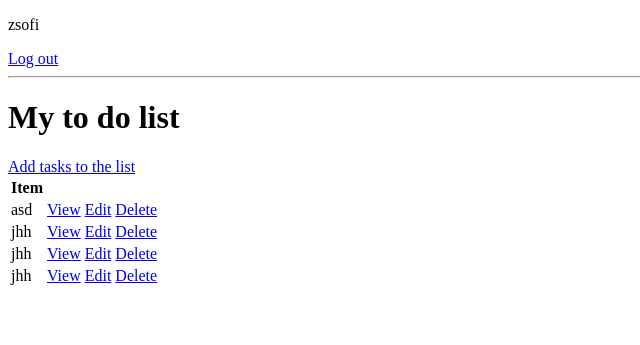
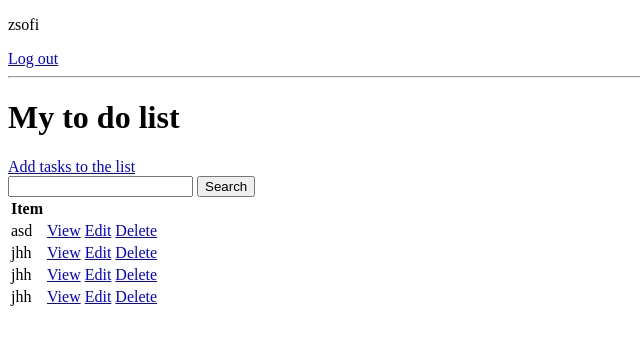
Before and after one commit to HiImZsofi/To-do-list, a Django app: page / in a window 1280 px wide. Shown: the top 345 px of the page, without its empty margins (0-640 px from the left). Run offline with Django 4.2, Linux system fonts and the light colour scheme; a user stored in the database is signed in; data comes from the database, SQL or seed files in the repository; both versions use the stored data as it was after the commit.

Commit message:
search bar

```diff
--- a/todo_list/base/templates/base/task_list.html
+++ b/todo_list/base/templates/base/task_list.html
@@ -21,6 +21,12 @@
 
     <h1>My to do list</h1>
     <a href="{% url 'task-create' %}">Add tasks to the list</a>
+
+    <form action="" method="GET">
+        <input type="text" name="search-area" value="{{search_input}}">
+        <input type="submit" value="Search">
+    </form>
+
     <table>
         <tr>
             <th>Item</th>
--- a/todo_list/base/views.py
+++ b/todo_list/base/views.py
@@ -1,6 +1,6 @@
 from asyncio import Task
 from typing import List
-from django.shortcuts import render
+from django.shortcuts import render, redirect
 from django.views.generic.list import ListView
 from django.views.generic.detail import DetailView
 from django.views.generic.edit import CreateView, UpdateView, DeleteView, FormView
@@ -35,6 +35,11 @@ class RegisterPage(FormView):
             login(self.request, user)
         return super(RegisterPage, self).form_valid(form)
 
+    def get(self, *args, **kwargs):
+        if self.request.user.is_authenticated:
+            return redirect('tasks')
+        return super(RegisterPage, self).get(*args, **kwargs)
+
 
 class TaskList(LoginRequiredMixin ,ListView):
     model = Task
@@ -44,6 +49,12 @@ class TaskList(LoginRequiredMixin ,ListView):
         context = super().get_context_data(**kwargs)
         context['tasks'] = context['tasks'].filter(user = self.request.user)
         context['count'] = context['tasks'].filter(complete = False).count()
+
+        search_input = self.request.GET.get('search-area') or ''
+        if search_input:
+            context['tasks'] = context['tasks'].filter(title__startswith=search_input)
+
+        context['search_input'] = search_input
         return context
 
 
```
Also changed, not shown: todo_list/db.sqlite3.
